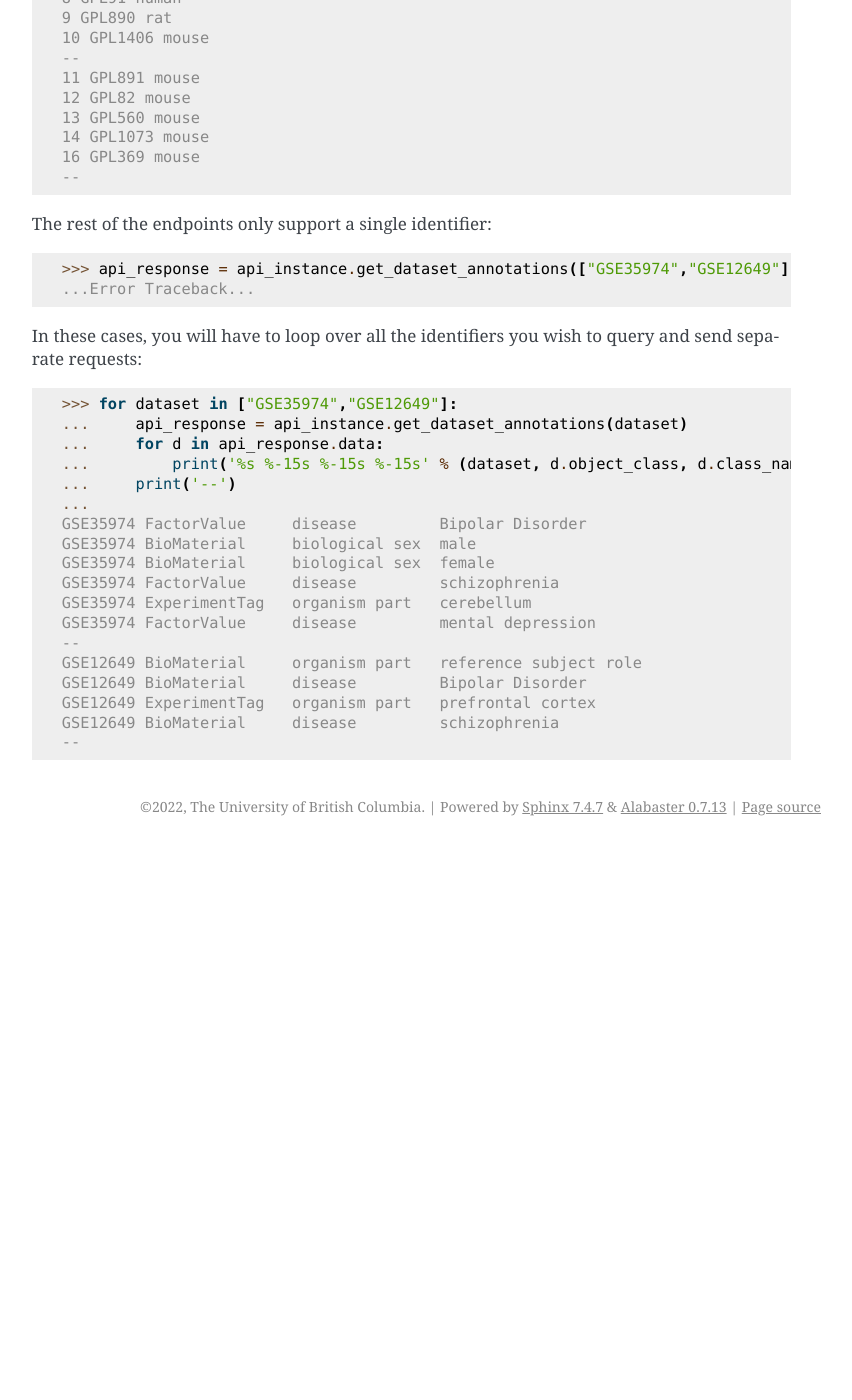
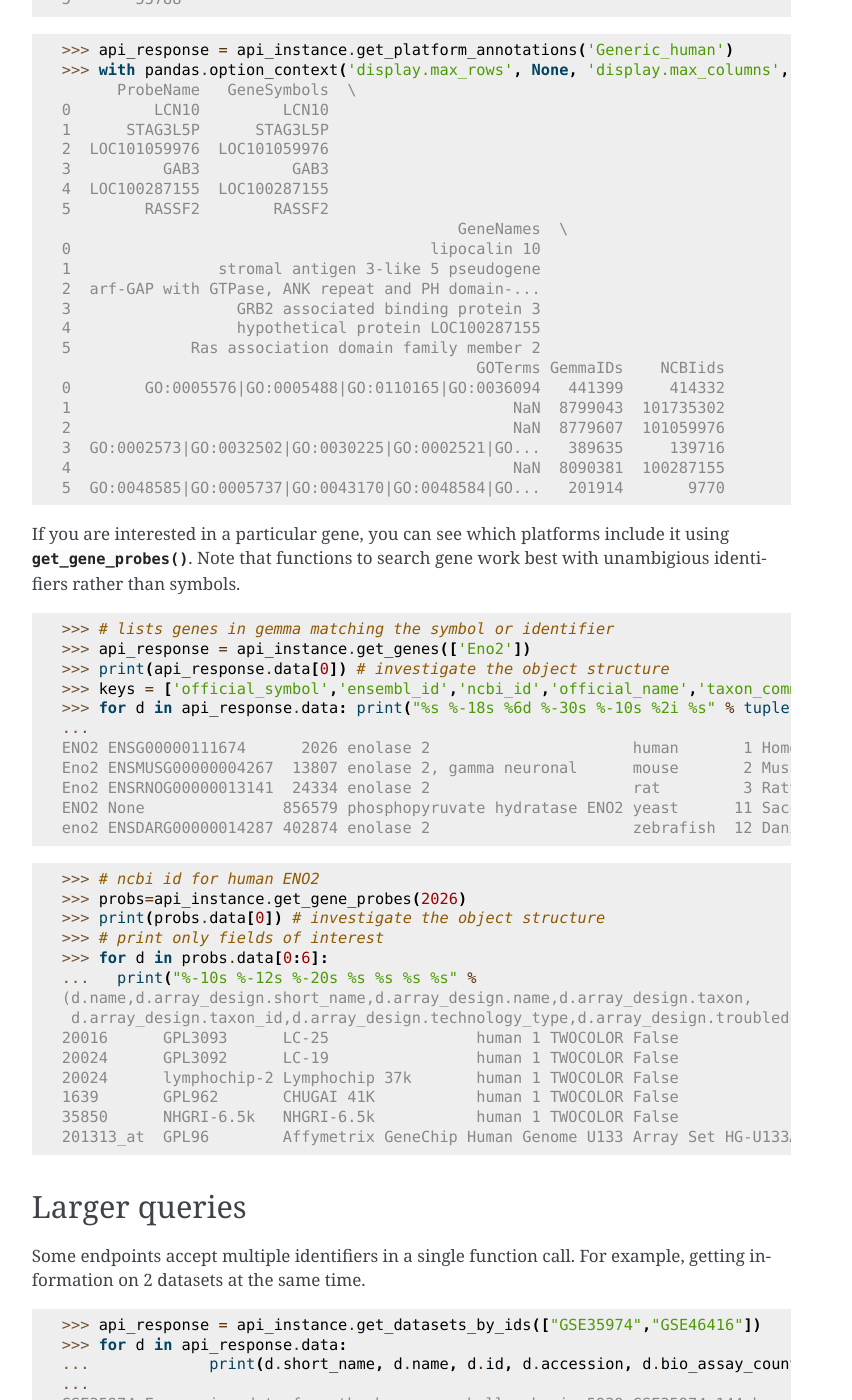
Before and after one commit to PavlidisLab/gemmapy, a Sphinx documentation site: the page built from docs/tutorial.rst, in a window 1280 px wide and 1400 px high, scrolled down 6570 px. Shown: the whole window, without its empty margins (331-1183 px from the left). Built offline with Sphinx 7.4.7, drawn with Linux system fonts in a browser that asks for light colours; before the commit the page ends 7416 px from its top, so only the background shows below that; some of the changed text lies outside the part shown.

Commit message:
Add "Platform Annotations" section to the docs/tutorial.rst

```diff
--- a/docs/tutorial.rst
+++ b/docs/tutorial.rst
@@ -257,10 +257,104 @@ differentially-expressed genes:
 
 Differentially-expressed genes in bipolar patients during manic phase versus controls.
 
+Platform Annotations
+--------------------
+
+Expression data in Gemma comes with annotations for the gene each
+expression profile corresponds to. Using the
+:py:func:`~gemmapy.GemmaPy.get_platform_annotations` function, these
+annotations can be retrieved independently of the expression data,
+along with additional annotations such as Gene Ontology terms.
+
+Examples:
+
+>>> import pandas
+>>> api_response = api_instance.get_platform_annotations('GPL96')
+>>> with pandas.option_context('display.max_rows', None, 'display.max_columns', None): print(api_response[:6])
+     ProbeName    GeneSymbols                                      GeneNames  \
+0  211750_x_at  TUBA1A|TUBA1C              tubulin alpha 1a|tubulin alpha 1c
+1    216678_at            NaN                                            NaN
+2    216345_at         ZSWIM8             zinc finger SWIM-type containing 8
+3    207273_at            NaN                                            NaN
+4  216025_x_at         CYP2C9  cytochrome P450 family 2 subfamily C member 9
+5  218191_s_at         LMBRD1                      LMBR1 domain containing 1
+                                             GOTerms       GemmaIDs  \
+0  GO:0005737|GO:0000166|GO:0051234|GO:0005856|GO...  172797|360802
+1                                                NaN            NaN
+2  GO:0043170|GO:1990234|GO:0044260|GO:0050789|GO...         235733
+3                                                NaN            NaN
+4  GO:0005737|GO:0072330|GO:0008203|GO:0008202|GO...          32964
+5  GO:0043170|GO:0016192|GO:0051234|GO:0044260|GO...         303717
+      NCBIids
+0  7846|84790
+1         NaN
+2       23053
+3         NaN
+4        1559
+5       55788
+
+>>> api_response = api_instance.get_platform_annotations('Generic_human')
+>>> with pandas.option_context('display.max_rows', None, 'display.max_columns', None): print(api_response[:6])
+      ProbeName   GeneSymbols  \
+0         LCN10         LCN10
+1      STAG3L5P      STAG3L5P
+2  LOC101059976  LOC101059976
+3          GAB3          GAB3
+4  LOC100287155  LOC100287155
+5        RASSF2        RASSF2
+                                           GeneNames  \
+0                                       lipocalin 10
+1                stromal antigen 3-like 5 pseudogene
+2  arf-GAP with GTPase, ANK repeat and PH domain-...
+3                  GRB2 associated binding protein 3
+4                  hypothetical protein LOC100287155
+5             Ras association domain family member 2
+                                             GOTerms GemmaIDs    NCBIids
+0        GO:0005576|GO:0005488|GO:0110165|GO:0036094   441399     414332
+1                                                NaN  8799043  101735302
+2                                                NaN  8779607  101059976
+3  GO:0002573|GO:0032502|GO:0030225|GO:0002521|GO...   389635     139716
+4                                                NaN  8090381  100287155
+5  GO:0048585|GO:0005737|GO:0043170|GO:0048584|GO...   201914       9770
+
+If you are interested in a particular gene, you can see which
+platforms include it using
+:py:func:`~gemmapy.GemmaPy.get_gene_probes`. Note that functions to
+search gene work best with unambigious identifiers rather than symbols.
+
+>>> # lists genes in gemma matching the symbol or identifier
+>>> api_response = api_instance.get_genes(['Eno2'])
+>>> print(api_response.data[0]) # investigate the object structure
+>>> keys = ['official_symbol','ensembl_id','ncbi_id','official_name','taxon_common_name','taxon_id','taxon_scientific_name']
+>>> for d in api_response.data: print("%s %-18s %6d %-30s %-10s %2i %s" % tuple(d.to_dict()[k] for k in keys))
+...
+ENO2 ENSG00000111674      2026 enolase 2                      human       1 Homo sapiens
+Eno2 ENSMUSG00000004267  13807 enolase 2, gamma neuronal      mouse       2 Mus musculus
+Eno2 ENSRNOG00000013141  24334 enolase 2                      rat         3 Rattus norvegicus
+ENO2 None               856579 phosphopyruvate hydratase ENO2 yeast      11 Saccharomyces cerevisiae
+eno2 ENSDARG00000014287 402874 enolase 2                      zebrafish  12 Danio rerio
+
+
+>>> # ncbi id for human ENO2
+>>> probs=api_instance.get_gene_probes(2026)
+>>> print(probs.data[0]) # investigate the object structure
+>>> # print only fields of interest
+>>> for d in probs.data[0:6]:
+...   print("%-10s %-12s %-20s %s %s %s %s" %
+(d.name,d.array_design.short_name,d.array_design.name,d.array_design.taxon,
+ d.array_design.taxon_id,d.array_design.technology_type,d.array_design.troubled))
+20016      GPL3093      LC-25                human 1 TWOCOLOR False
+20024      GPL3092      LC-19                human 1 TWOCOLOR False
+20024      lymphochip-2 Lymphochip 37k       human 1 TWOCOLOR False
+1639       GPL962       CHUGAI 41K           human 1 TWOCOLOR False
+35850      NHGRI-6.5k   NHGRI-6.5k           human 1 TWOCOLOR False
+201313_at  GPL96        Affymetrix GeneChip Human Genome U133 Array Set HG-U133A human 1 ONECOLOR False
+
+
 Larger queries
 --------------
 
-The :code:`*Info()` endpoints accept multiple identifiers in a single
+Some endpoints accept multiple identifiers in a single
 function call. For example, getting information on 2 datasets at the
 same time.
 
```
